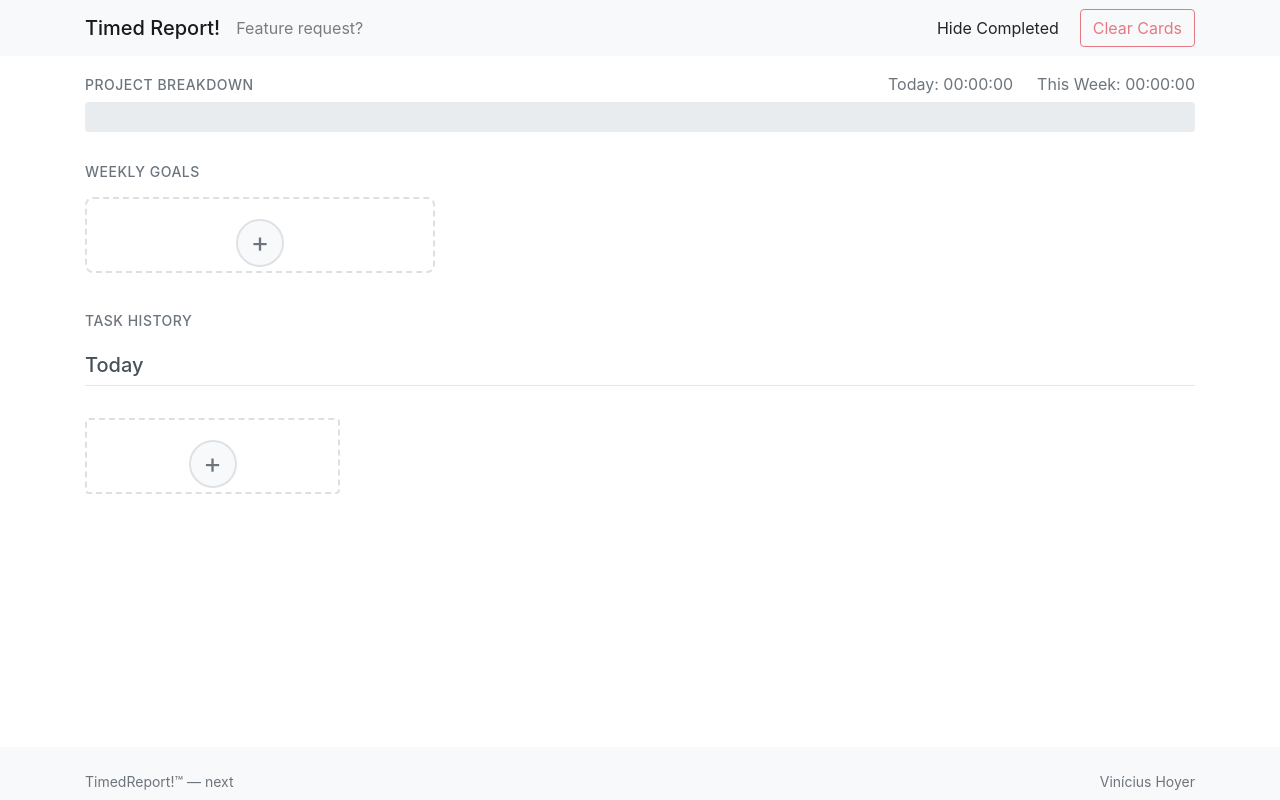
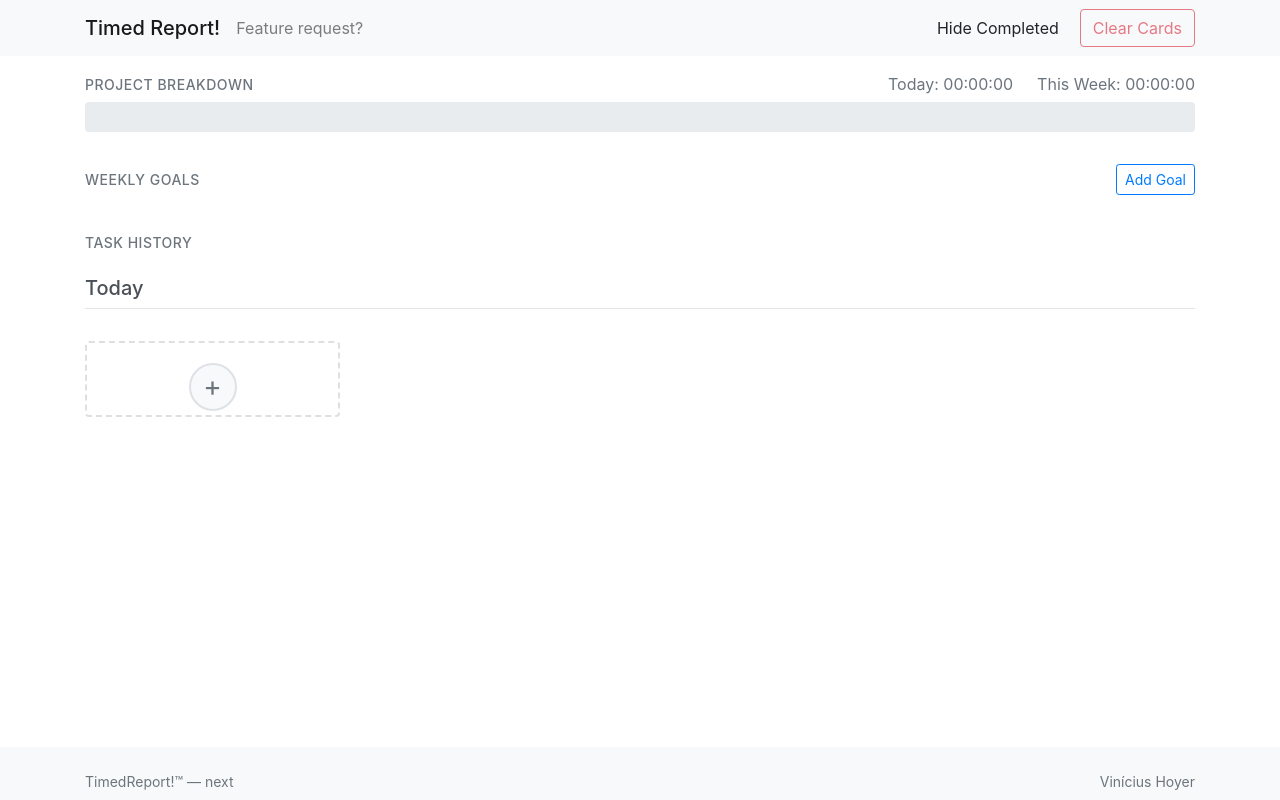
Before and after one commit to vhoyer/timedReport, a Vue app: page / in a window 1280 px wide. Built offline with nearby package versions, Linux system fonts and the light colour scheme.

Commit message:
🚧 Make it display 5 goals per row

```diff
--- a/src/app.vue
+++ b/src/app.vue
@@ -94,28 +94,20 @@
       <section class="goals mb-4">
         <div class="d-flex justify-content-between align-items-baseline mb-3">
           <h2 class="section-title">Weekly Goals</h2>
+          <button
+            type="button"
+            class="btn btn-sm btn-outline-primary"
+            @click="addGoal()"
+          >
+            Add Goal
+          </button>
         </div>
 
         <div class="row">
-          <!-- Add Goal Card -->
-          <div class="col-12 col-md-6 col-lg-4 mb-3">
-            <div
-              class="card add-card"
-              aria-label="Add Goal"
-              @click="addGoal()"
-            >
-              <div class="card-body text-center d-flex flex-column justify-content-center">
-                <div class="plus-wrapper">
-                  <span class="plus-btn rounded-circle"></span>
-                </div>
-              </div>
-            </div>
-          </div>
-
           <!-- Goal Cards -->
-          <div v-for="goal in goals" :key="goal.id" class="col-12 col-md-6 col-lg-4 mb-3">
+          <div v-for="goal in goals" :key="goal.id" class="col-12 col-sm-6 col-md-4 col-xl-5-cols mb-2">
             <div class="card">
-              <div class="card-body">
+              <div class="card-body px-3 py-2">
                 <div class="close-wrapper">
                   <button
                     type="button"
@@ -155,7 +147,7 @@
                   </div>
                 </div>
 
-                <div class="progress mb-2" style="height: 8px;">
+                <div class="progress mb-2" style="height: 6px;">
                   <div
                     class="progress-bar"
                     role="progressbar"
@@ -167,10 +159,6 @@
                     aria-valuemin="0"
                     aria-valuemax="100"
                   ></div>
-                </div>
-
-                <div class="text-muted small">
-                  {{ Math.round((getProjectWeeklyTime(goal.project) / goal.weeklyTimeGoal) * 100) }}% of weekly goal
                 </div>
               </div>
             </div>
@@ -1194,51 +1182,66 @@
 }
 
 .goals {
+  .col-xl-5-cols {
+    @media (min-width: 1200px) {
+      flex: 0 0 20%;
+      max-width: 20%;
+    }
+  }
+
   .card {
-    border-radius: 8px;
+    border-radius: 6px;
     transition: transform 0.2s ease;
 
     &:hover {
       transform: translateY(-2px);
     }
+
+    .card-title {
+      font-size: 1rem;
+      margin-bottom: 0.4rem;
+
+      .project-name {
+        cursor: pointer;
+        padding: 0.2em 0.4em;
+        margin: -0.2em -0.4em;
+        border-radius: 4px;
+
+        &:hover {
+          background-color: rgba(0, 0, 0, 0.05);
+        }
+
+        &[contenteditable="true"] {
+          outline: 2px solid var(--primary);
+          background-color: white;
+        }
+      }
+    }
   }
 
   .badge {
-    font-size: 0.875rem;
-    padding: 0.4em 0.6em;
+    font-size: 0.75rem;
+    padding: 0.3em 0.5em;
   }
 
   .progress {
     border-radius: 4px;
     background-color: rgba(0, 0, 0, 0.05);
+    height: 6px !important;
+    margin-bottom: 0.5rem;
   }
 
   .progress-bar {
     transition: width 0.3s ease;
   }
 
-  .project-name {
-    cursor: pointer;
-    padding: 0.2em 0.4em;
-    margin: -0.2em -0.4em;
-    border-radius: 4px;
-
-    &:hover {
-      background-color: rgba(0, 0, 0, 0.05);
-    }
-
-    &[contenteditable="true"] {
-      outline: 2px solid var(--primary);
-      background-color: white;
-    }
-  }
-
   .times-wrapper {
     gap: 0.4em;
+    margin-bottom: 0.5rem;
   }
 
   .current-time {
-    font-size: 1.25rem;
+    font-size: 1rem;
     color: #6c757d;
     line-height: 1;
     margin-inline-end: 0.4em;
@@ -1247,7 +1250,7 @@
   .time-separator {
     color: #6c757d;
     opacity: 0.5;
-    font-size: 1.25rem;
+    font-size: 1rem;
     line-height: 1;
     display: flex;
     align-items: center;
@@ -1256,7 +1259,7 @@
   .time-goal {
     cursor: pointer;
     display: inline-block;
-    font-size: 1.25rem;
+    font-size: 1rem;
     font-weight: 500;
     padding: 0.2em 0.4em;
     margin: -0.2em 0;
@@ -1272,5 +1275,9 @@
       background-color: white;
     }
   }
+
+  .text-muted.small {
+    font-size: 0.75rem;
+  }
 }
 </style>
```
